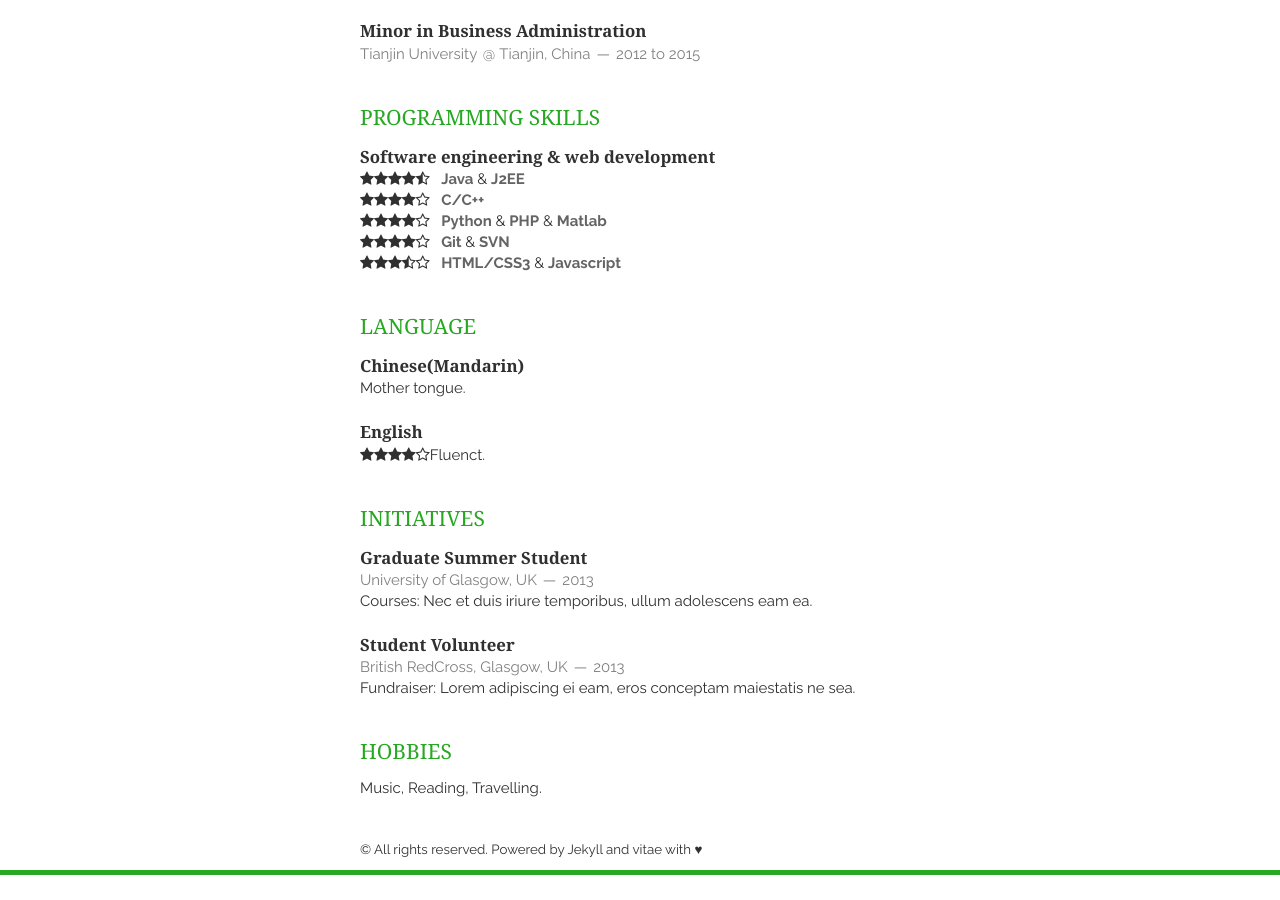
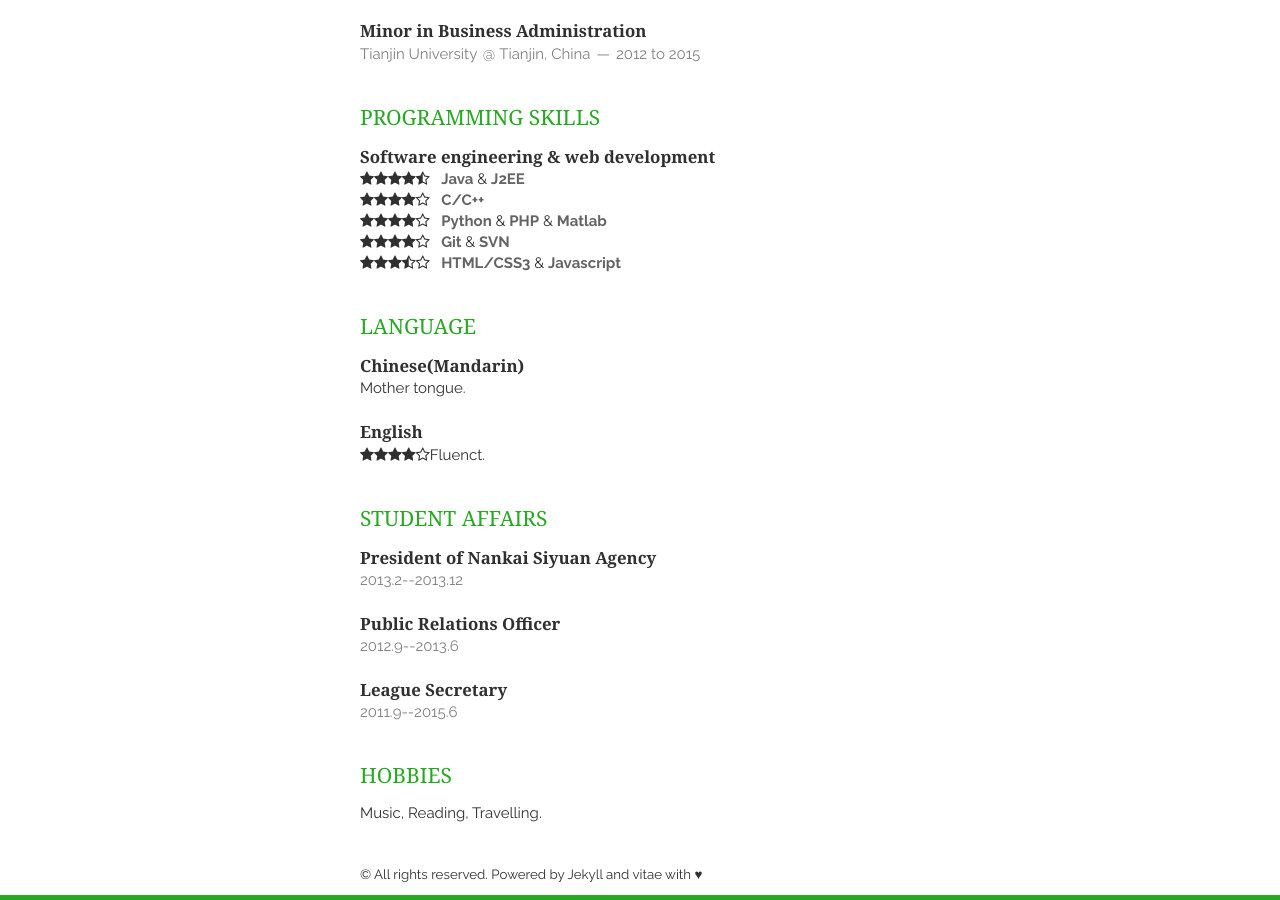
Before and after one commit to xzhcn6/vitae, a Jekyll site: the page built from index.html, in a window 1280 px wide and 900 px high, scrolled down 787 px. Built offline with Jekyll 4.4.1, drawn with Linux system fonts in a browser that asks for light colours; nearby versions of some CDN libraries; Markdown is read by kramdown in place of the engine named in the settings; the list of posts is cut into pages by our own code; before the commit the page ends 1662 px from its top, so only the background shows below that.

Commit message:
[+]Student Affires

```diff
--- a/_includes/initiatives.html
+++ b/_includes/initiatives.html
@@ -1,21 +1,27 @@
 <section class="thirteen columns">
-    <h1>Initiatives</h1>
+    <h1>Student Affairs</h1>
     <article>
         <header>
-            <h1>Graduate Summer Student</h1>
-            <span><address>University of Glasgow, UK</address><time>2013</time></span>
+            <h1>President of Nankai Siyuan Agency</h1>
+            <span><time>2013.2--2013.12</time></span>
         </header>
         <p>
-            Courses: Nec et duis iriure temporibus, ullum adolescens eam ea.
         </p>
     </article>
     <article>
         <header>
-            <h1>Student Volunteer</h1>
-            <span><address>British RedCross, Glasgow, UK</address><time>2013</time></span>
+            <h1>Public Relations Officer</h1>
+            <span><time>2012.9--2013.6</time></span>
         </header>
         <p>
-            Fundraiser: Lorem adipiscing ei eam, eros conceptam maiestatis ne sea.
         </p>
-    </article>
+	</article>
+	<article>
+		<header>
+			<h1>League Secretary</h2>
+			<span><time>2011.9--2015.6</time></span>
+			<p>
+			</p>
+		</header>
+	</article>
 </section>
```
